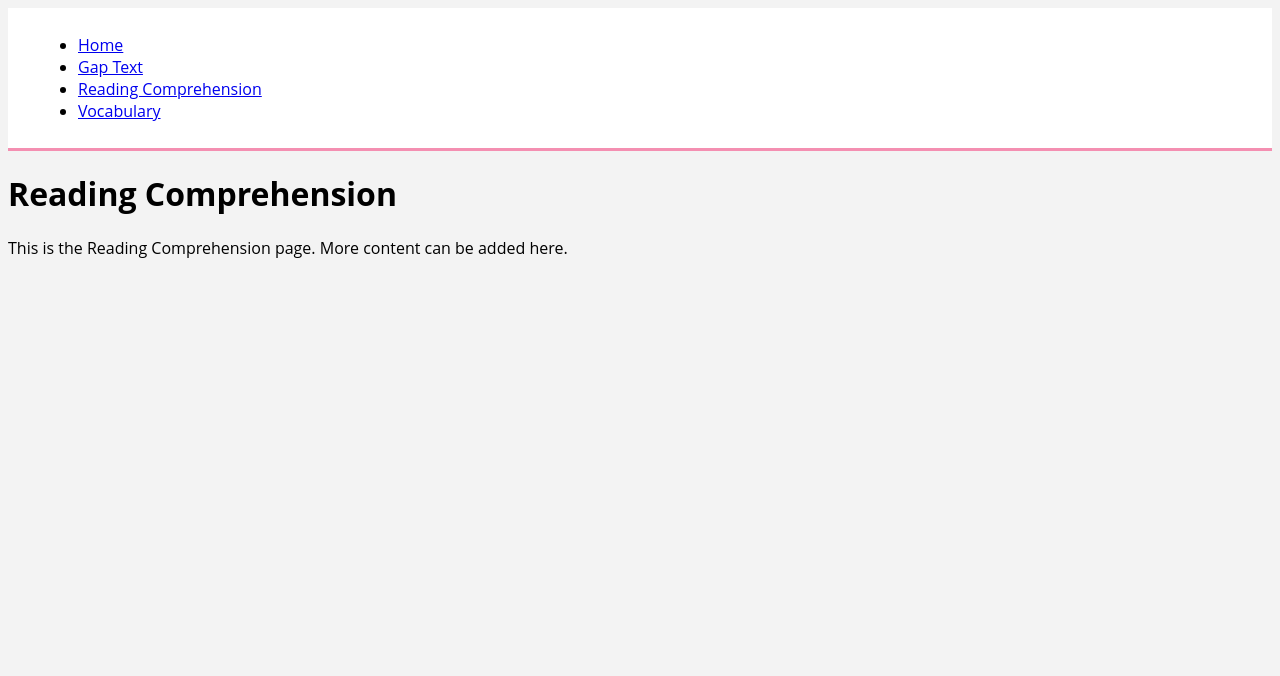
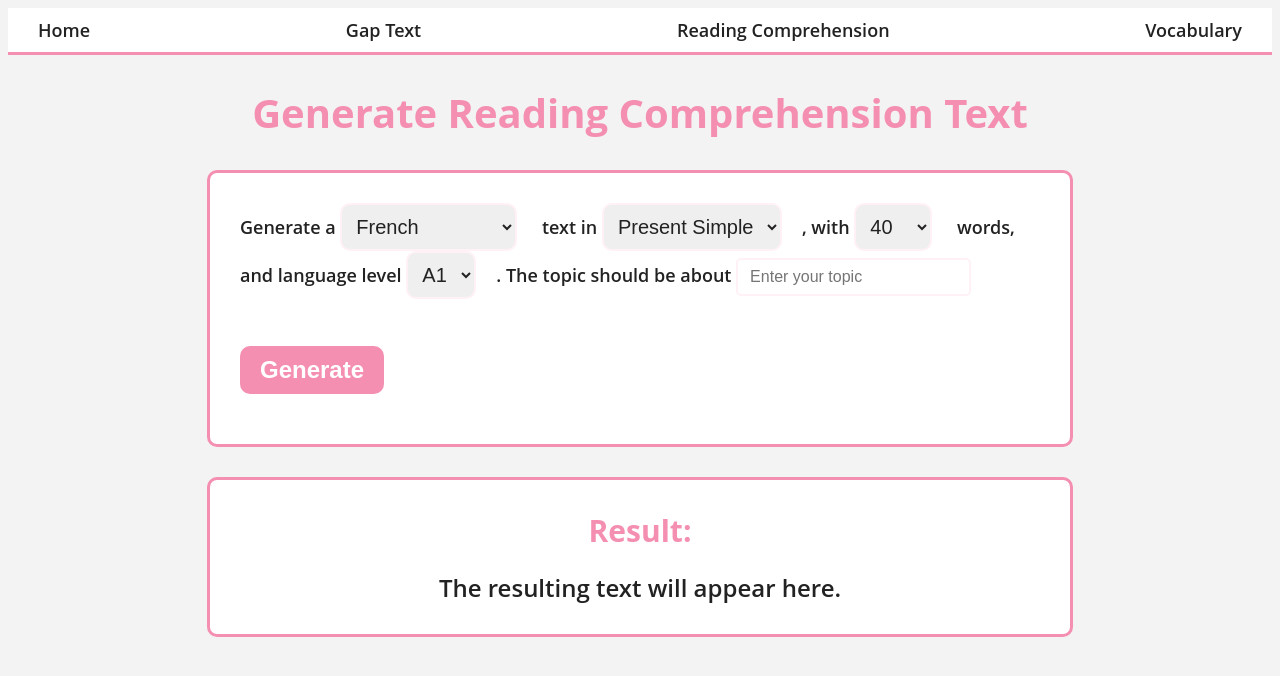
Before and after one commit to thedwa/languageTool, a website: page public/readingComprehension.html in a window 1280 px wide. Drawn offline with Linux system fonts and the light colour scheme.

Commit message:
reading readingComprehension created

```diff
--- a/public/gapText.html
+++ b/public/gapText.html
@@ -4,6 +4,7 @@
 	<meta charset="UTF-8">
 	<title>Gap Text</title>
 	<link rel="stylesheet" href="style.css">
+    <script type="text/javascript" src="index.js"></script>
 </head>
 <body>
 	<header>
@@ -13,7 +14,6 @@
 				<li><a href="gapText.html">Gap Text</a></li>
 				<li><a href="readingComprehension.html">Reading Comprehension</a></li>
 				<li><a href="vocabulary.html">Vocabulary</a></li>
-                <script type="text/javascript" src="index.js"></script>
 			</ul>
 		</nav>
 	</header>
@@ -99,19 +99,13 @@
 						<option value="to work">To Work</option>
 					</select>.
 				</p>
-                <div>
-                    <select class="select" id="textMC" name="textMC">
-						<option value="Lückentext">gap text</option>
-						<option value="Blocktext">Block text</option>
-					</select>
-                </div>
 				<input type="submit" class="submit-btn" value="Generate">
             </div>
         </form>
 
         <div class="solution-container">
-            <h2 class="solution-heading">Solution:</h2>
-            <p class="solution-text">The solution words will appear here.</p>
+            <h2 class="solution-heading">Result:</h2>
+            <p class="solution-text">The result words will appear here.</p>
         </div>
     </main>
 </body>
--- a/public/index.js
+++ b/public/index.js
@@ -1,10 +1,13 @@
 
 
 document.addEventListener('DOMContentLoaded', () => {
+
+    //gap text
     const form = document.querySelector('.gap-text-form');
     const solutionText = document.querySelector('.solution-text');
 
-    form.addEventListener('submit', async (e) => {
+    if (form) {
+        form.addEventListener('submit', async (e) => {
         e.preventDefault();
         setLoading(true); // Show the overlay and spinner
 
@@ -45,7 +48,61 @@ document.addEventListener('DOMContentLoaded', () => {
                                 `;
        setLoading(false); // Hide the overlay and spinner
     });
+}
+
+
+
+    // block text
+    const formBlock = document.querySelector('.block-text-form');
+    const solutionTextBlock = document.querySelector('.solution-text');
+
+    if (formBlock) {
+        formBlock.addEventListener('submit', async (e) => {
+        e.preventDefault();
+        setLoading(true); // Show the overlay and spinner
+
+
+    const languageMC = document.querySelector('#languageMC').value;
+    const lengthMC = document.querySelector('#lengthMC').value;
+    const levelMC = document.querySelector('#levelMC').value;
+    const timeMC = document.querySelector('#timeMC').value;
+    const topicInput = document.querySelector('#topicInput').value;
+
+    const data = {
+        "model": "gpt-3.5-turbo",
+        "messages": [{"role": "user", "content": `Verhalte dich wie ein Lehrer. Schreibe einen Text auf ${languageMC} mit ungefähr ${lengthMC} Wörter auf dem Sprachniveau ${levelMC}. Brauche die Zeitform ${timeMC}. Stelle dann 5 Fragen zum Inhalt vom Text. Dabei geht es um das Thema ${topicInput}`}],
+        "temperature": 0.1
+      }
+
+      const response = await fetch('/api/generate-gap-text', {
+        method: 'POST',
+        headers: {
+          'Content-Type': 'application/json',
+        },
+        body: JSON.stringify(data),
+      });
+
+      const json = await response.json();
+      const solution = json.choices && json.choices.length > 0 ? json.choices[0].message.content.trim() : 'No solution found.';
+      console.log("the solution is: ")
+      console.log(solution);
+
+      solutionTextBlock.innerHTML = `<div class="solution-block">
+                                    <h3>Solution:</h3>
+                                    <p>${solution.replace(/\n/g, '<br>')}</p>
+                                </div>
+                                `;
+       setLoading(false); // Hide the overlay and spinner
+    });
+}
 });
+
+
+
+
+
+
+
 
 
 function setLoading(loading) {
--- a/public/readingComprehension.html
+++ b/public/readingComprehension.html
@@ -2,13 +2,14 @@
 <html>
 <head>
 	<meta charset="UTF-8">
-	<title>Reading Comprehension</title>
+	<title>Gap Text</title>
 	<link rel="stylesheet" href="style.css">
+    <script type="text/javascript" src="index.js"></script>
 </head>
 <body>
 	<header>
 		<nav>
-			<ul>
+			<ul class="nav-menu">
 				<li><a href="index.html">Home</a></li>
 				<li><a href="gapText.html">Gap Text</a></li>
 				<li><a href="readingComprehension.html">Reading Comprehension</a></li>
@@ -17,8 +18,59 @@
 		</nav>
 	</header>
 	<main>
-		<h1>Reading Comprehension</h1>
-		<p>This is the Reading Comprehension page. More content can be added here.</p>
-	</main>
+
+        <div class="overlay">
+            <div class="spinner"></div>
+          </div>
+
+		<h1 class="main-heading">Generate Reading Comprehension Text</h1>
+		<form class="block-text-form">
+			<div class="form-question">
+                <div class="form-question">
+                    <p class="form-text">Generate a
+                        <select class="select" id="languageMC" name="languageMC">
+                            <option value="Französisch">French</option>
+                            <option value="Italienisch">Italian</option>
+                            <option value="Spanisch">Spanish</option>
+                            <option value="Englisch">English</option>
+                            <option value="Portugisisch">Portugisisch</option>
+                            <option value="Niederländisch">Niederländisch</option>
+                            <option value="Koreanisch">Koreanisch</option>
+                            <option value="Deutsch">German</option>
+                        </select> text in
+                        <select class="select" id="timeMC" name="timeMC">
+                            <option value="present simple">Present Simple</option>
+                            <option value="past simple">Past Simple</option>
+                            <option value="future">Future</option>
+                            <option value="mixed times">Mixed Times</option>
+                        </select>, with
+                        <select class="select" id="lengthMC" name="lengthMC">
+                            <option value="40">40</option>
+                            <option value="60">60</option>
+                            <option value="80">80</option>
+                            <option value="100">100</option>
+                            <option value="120">120</option>
+                            <option value="140">140</option>
+                        </select> words, and language level
+                        <select class="select" id="levelMC" name="levelMC">
+                            <option value="A1">A1</option>
+                            <option value="A2">A2</option>
+                            <option value="B1">B1</option>
+                            <option value="B2">B2</option>
+                            <option value="C1">C1</option>
+                            <option value="C2">C2</option>
+                        </select>. The topic should be about
+                        <input class="topicInput" type="text" id="topicInput" name="topicInput" placeholder="Enter your topic">
+                    </p>
+                    <input type="submit" class="submit-btn" value="Generate">
+                </div>
+            </div>
+        </form>
+
+        <div class="solution-container">
+            <h2 class="solution-heading">Result:</h2>
+            <p class="solution-text">The resulting text will appear here.</p>
+        </div>
+    </main>
 </body>
 </html>
--- a/public/style.css
+++ b/public/style.css
@@ -42,7 +42,8 @@ body {
   }
 
   /* Form */
-  .gap-text-form {
+  .gap-text-form,
+  .block-text-form {
     background-color: #ffffff;
     border: 3px solid #f48fb1;
     border-radius: 10px;
@@ -170,3 +171,17 @@ body {
   .solution-block p {
     margin: 0;
   }
+  .topicInput {
+    border: 2px solid #fff1f6;
+    border-radius: 5px;
+    font-size: 16px;
+    padding: 8px 12px;
+    margin-bottom: 20px;
+    box-sizing: border-box;
+  }
+
+  .topicInput:focus {
+    outline: none;
+    border-color: #f48fb1;
+    box-shadow: 0 0 5px #f48fb1;
+  }
```
Also changed, not shown: public/index.html (+1 -1 lines), public/vocabulary.html (+1 -1 lines).
